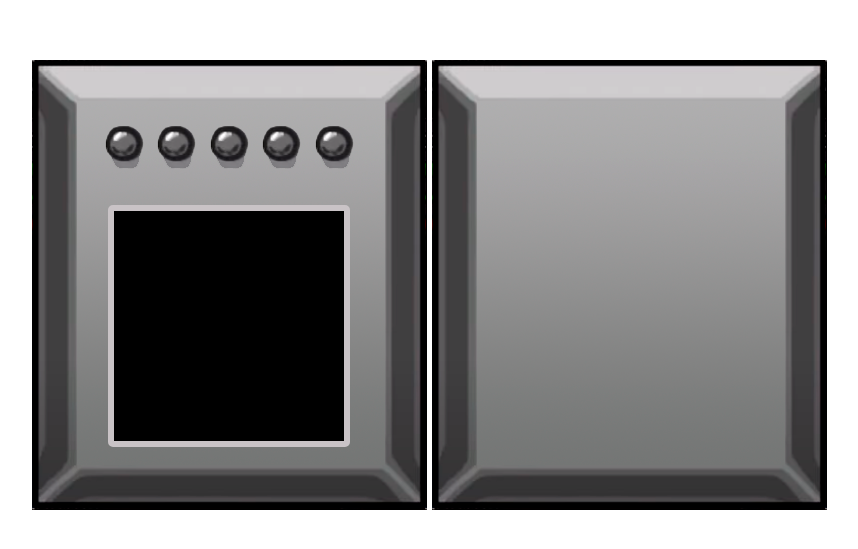
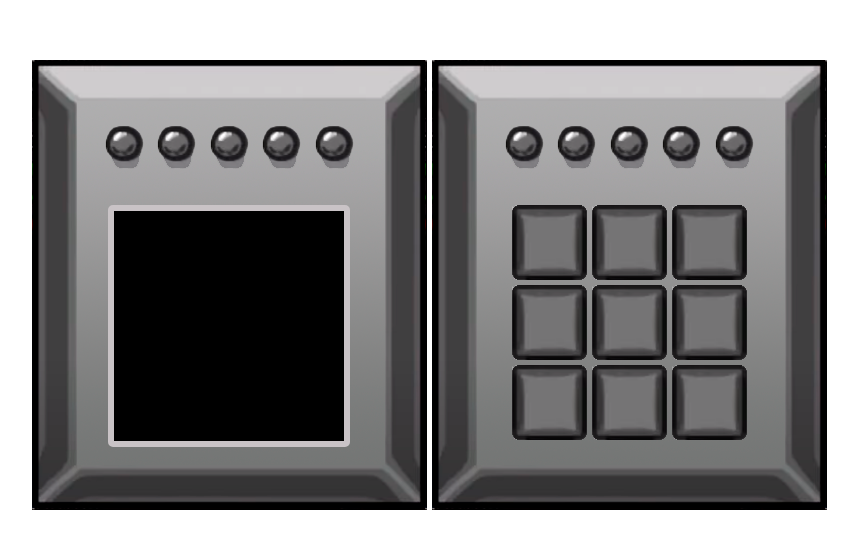
Before and after one commit to ageiwa/task-from-amog-us, a plain HTML site: page index.html in a window 1280 px wide. Shown: the part 115-664 px from the top of the page, without its empty margins (211-1069 px from the left). Drawn offline with Linux system fonts and the light colour scheme.

Commit message:
add images for buttons and made second panel

```diff
--- a/index.html
+++ b/index.html
@@ -20,7 +20,28 @@
                 <div class="display"></div>
             </div>
         </div>
-        <div class="panel"></div>
+        <div class="panel">
+            <div class="wrap">
+                <div class="indicators-container">
+                    <div class="indicator"></div>
+                    <div class="indicator"></div>
+                    <div class="indicator"></div>
+                    <div class="indicator"></div>
+                    <div class="indicator"></div>
+                </div>
+                <div class="numpad">
+                    <div class="num"></div>
+                    <div class="num"></div>
+                    <div class="num"></div>
+                    <div class="num"></div>
+                    <div class="num"></div>
+                    <div class="num"></div>
+                    <div class="num"></div>
+                    <div class="num"></div>
+                    <div class="num"></div>
+                </div>
+            </div>
+        </div>
     </div>
 </body>
 </html>
--- a/styles/main.css
+++ b/styles/main.css
@@ -50,6 +50,7 @@ body {
     height: 45px;
     background-image: url(../img/indicator-off.png);
     background-size: 45px 45px;
+    background-repeat: no-repeat;
 }
 
 .display {
@@ -60,3 +61,19 @@ body {
     border: 6px solid #c9c3c6;
     border-radius: 5px;
 }
+
+.numpad {
+    margin-top: 35px;
+    display: grid;
+    grid-template-columns: repeat(3, 75px);
+    grid-template-rows: repeat(3, 75px);
+    gap: 5px;
+}
+
+.num {
+    width: 75px;
+    height: 75px;
+    background-image: url(../img/btn-2.png);
+    background-size: 75px 75px;
+    background-repeat: no-repeat;
+}
```
Also changed, not shown: img/btn-1.png (added), img/btn-2.png (added).
